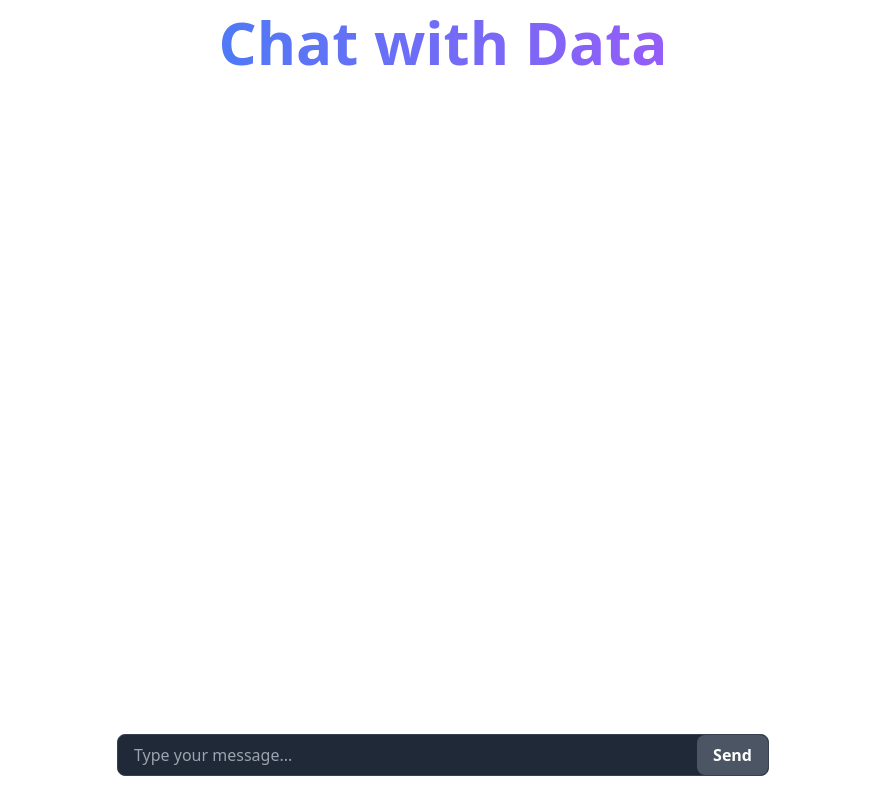
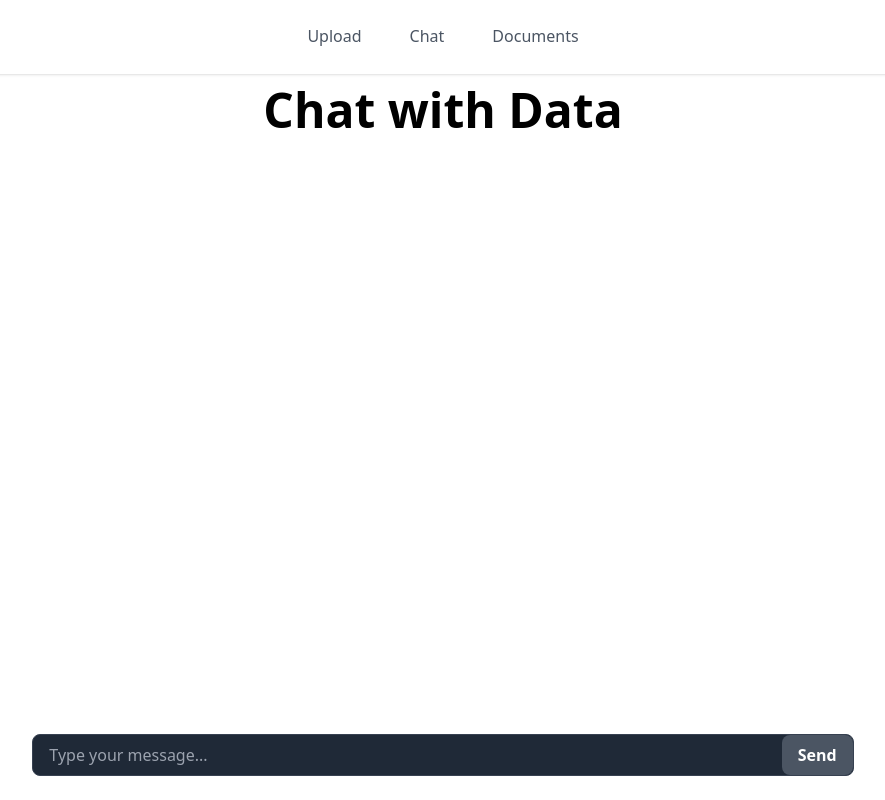
Before and after one commit to Maneshgpai/PrivateGPT, a Next.js app in the folder client/: page /chat in a window 1280 px wide. Shown: the whole page, without its empty margins (197-1082 px from the left). Built offline with nearby package versions, Linux system fonts and the light colour scheme.

Commit message:
Added a NavBar

```diff
--- a/client/pages/chat.js
+++ b/client/pages/chat.js
@@ -1,136 +1,13 @@
-// import { useState } from 'react';
+import React from 'react'
+import Chat from './components/Chat'
+import Navbar from './components/Navbar'
 
-// function Chat() {
-//   const [messages, setMessages] = useState([]);
-//   const [inputValue, setInputValue] = useState('');
-//   const [isLoading, setLoading] = useState(false)
-
-//   const handleInputChange = (e) => {
-//     setInputValue(e.target.value);
-//   };
-
-//   const handleSendMessage = async () => {
-//     event.preventDefault()
-//     setLoading(true)
-//     const text = inputValue
-//     if (inputValue.trim() !== '') {
-//       setMessages((preChatLog)=>[...preChatLog, {role:"user", content:inputValue}]);
-//       setInputValue('');
-//     }
-//     const response = await fetch(`http://localhost:8080/api/query?text=${text}`)
-//     const data = await response.json()
-//     setMessages((preChatLog)=>[...preChatLog, {role:"ai", content:data.message}]);
-//     setLoading(false)
-//   };
-
-//   return (
-//     <div className="min-h-screen flex flex-col justify-between">
-//       <div className="flex-grow p-6 flex flex-col-reverse space-y-4">
-//         <div>
-//           {messages.map((message, index) => (
-//             <div className={`flex ${message.role === "user" ? " justify-end" : " justify-start"}`} key={index}>
-//               <div className={`${
-//               message.role === 'user' ? 'bg-purple-500' : 'bg-gray-800'} rounded-lg p-4 text-white max-w-sm`}>
-//                 {message.content}
-//                 </div>
-//             </div>
-//           ))}
-//         </div>
-//       </div>
-//       <div className="p-4">
-//         <form onSubmit={handleSendMessage} className="flex">
-//           <input
-//             type="text"
-//             value={inputValue}
-//             onChange={handleInputChange}
-//             placeholder="Type your message..."
-//             className="flex-grow px-4 py-2 rounded-l-lg border border-gray-300 focus:outline-none focus:ring-2 focus:ring-blue-500"
-//           />
-//           <button
-//             type='submit'
-//             disabled={ inputValue<=0 ? true : false}
-//             className="px-4 py-2 bg-blue-500 text-white rounded-r-lg disabled:bg-gray-600"
-//           >
-//             Send
-//           </button>
-//         </form>
-//       </div>
-//     </div>
-//   );
-// }
-
-// export default Chat;
-
-
-import { useState, useEffect } from "react";
-import Head from 'next/head'
-import Image from 'next/image'
-import { Inter } from 'next/font/google'
-import styles from '@/styles/Home.module.css'
-import TypingAnimation from "./components/TypingAnimation";
-
-const inter = Inter({ subsets: ['latin'] })
-
-export default function Home() {
-  const [inputValue, setInputValue] = useState("");
-  const [chatLog, setChatLog] = useState([]);
-  const [isLoading, setIsLoading] = useState(false);
-
-  const handleSubmit = (event) => {
-    event.preventDefault();
-
-    setChatLog((prevChatLog) => [...prevChatLog, { type: 'user', message: inputValue }])
-
-    sendMessage(inputValue);
-
-    setInputValue('');
-  }
-
-  const sendMessage = async (text) => {
-    setIsLoading(true);
-
-    const response = await fetch(`http://localhost:8080/api/query?text=${text}`)
-    const data = await response.json()
-    setChatLog((preChatLog)=>[...preChatLog, {type:"bot", message:data.message}]);
-    setIsLoading(false)
-  }
-
+function chat() {
   return (
-    <div className="container mx-auto max-w-[700px]">
-      <div className="flex flex-col h-screen">
-        <h1 className="bg-gradient-to-r from-blue-500 to-purple-500 text-transparent bg-clip-text text-center py-3 font-bold text-6xl">Chat with Data</h1>
-        <div className="flex-grow p-6">
-          <div className="flex flex-col space-y-4">
-          {
-        chatLog.map((message, index) => (
-          <div key={index} className={`flex ${
-            message.type === 'user' ? 'justify-end' : 'justify-start'
-            }`}>
-            <div className={`${
-              message.type === 'user' ? 'bg-purple-500' : 'bg-gray-800'
-            } rounded-lg p-4 text-white max-w-sm`}>
-            {message.message}
-            </div>
-            </div>
-        ))
-            }
-            {
-              isLoading &&
-              <div key={chatLog.length} className="flex justify-start">
-                  <div className="bg-gray-800 rounded-lg p-4 text-white max-w-sm">
-                    <TypingAnimation />
-                  </div>
-              </div>
-            }
-      </div>
-        </div>
-        <form onSubmit={handleSubmit} className="flex-none p-6">
-          <div className="flex rounded-lg border border-gray-700 bg-gray-800">
-        <input type="text" className="flex-grow px-4 py-2 bg-transparent text-white focus:outline-none" placeholder="Type your message..." value={inputValue} onChange={(e) => setInputValue(e.target.value)} />
-            <button type="submit" disabled={inputValue<=0} className="bg-purple-500 rounded-lg px-4 py-2 text-white font-semibold focus:outline-none hover:bg-purple-600 transition-colors duration-300 disabled:bg-gray-600">Send</button>
-            </div>
-        </form>
-        </div>
+    <div>
+      <Chat/>
     </div>
   )
 }
+
+export default chat
--- /dev/null
+++ b/client/pages/components/Chat.jsx
@@ -0,0 +1,74 @@
+import { useState, useEffect } from "react";
+import { Inter } from 'next/font/google'
+import styles from '@/styles/Home.module.css'
+import TypingAnimation from "./TypingAnimation";
+import Link from "next/link";
+import Navbar from "./Navbar";
+
+const inter = Inter({ subsets: ['latin'] })
+
+export default function Chat() {
+  const [inputValue, setInputValue] = useState("");
+  const [chatLog, setChatLog] = useState([]);
+  const [isLoading, setIsLoading] = useState(false);
+
+  const handleSubmit = (event) => {
+    event.preventDefault();
+
+    setChatLog((prevChatLog) => [...prevChatLog, { type: 'user', message: inputValue }])
+
+    sendMessage(inputValue);
+
+    setInputValue('');
+  }
+
+  const sendMessage = async (text) => {
+    setIsLoading(true);
+
+    const response = await fetch(`http://localhost:8080/api/query?text=${text}`)
+    const data = await response.json()
+    setChatLog((preChatLog)=>[...preChatLog, {type:"bot", message:data.message}]);
+    setIsLoading(false)
+  }
+
+  return (
+    <div className="container mx-auto">
+    <div className="fixed left-0 top-0">
+    {/* <svg fill="#000000" height="200px" width="200px" version="1.1" id="Capa_1" xmlns="http://www.w3.org/2000/svg" xmlns:xlink="http://www.w3.org/1999/xlink" viewBox="0 0 219.151 219.151" xml:space="preserve"><g id="SVGRepo_bgCarrier" stroke-width="0"></g><g id="SVGRepo_tracerCarrier" stroke-linecap="round" stroke-linejoin="round"></g><g id="SVGRepo_iconCarrier"> <g> <path d="M109.576,219.151c60.419,0,109.573-49.156,109.573-109.576C219.149,49.156,169.995,0,109.576,0S0.002,49.156,0.002,109.575 C0.002,169.995,49.157,219.151,109.576,219.151z M109.576,15c52.148,0,94.573,42.426,94.574,94.575 c0,52.149-42.425,94.575-94.574,94.576c-52.148-0.001-94.573-42.427-94.573-94.577C15.003,57.427,57.428,15,109.576,15z"></path> <path d="M94.861,156.507c2.929,2.928,7.678,2.927,10.606,0c2.93-2.93,2.93-7.678-0.001-10.608l-28.82-28.819l83.457-0.008 c4.142-0.001,7.499-3.358,7.499-7.502c-0.001-4.142-3.358-7.498-7.5-7.498l-83.46,0.008l28.827-28.825 c2.929-2.929,2.929-7.679,0-10.607c-1.465-1.464-3.384-2.197-5.304-2.197c-1.919,0-3.838,0.733-5.303,2.196l-41.629,41.628 c-1.407,1.406-2.197,3.313-2.197,5.303c0.001,1.99,0.791,3.896,2.198,5.305L94.861,156.507z"></path> </g> </g></svg> */}
+    </div>
+      <div className="flex flex-col h-screen">
+        <Navbar/>
+        <h1 className=" text-center py-3 font-bold text-5xl">Chat with Data</h1>
+        <div className="flex-grow p-6 lg:w-2/3 mx-auto">
+          <div className="flex flex-col space-y-4">
+            {
+                chatLog.map((message, index) => (
+                <div key={index} className={`flex ${
+                    message.type === 'user' ? 'justify-end' : 'justify-start'
+                    }`}>
+                    <div className={`${
+                        message.type === 'user' ? 'bg-purple-500' : 'bg-gray-800'
+                        } rounded-lg p-4 text-white max-w-sm`}>
+                        {message.message}
+                    </div>
+                </div>))}
+                {
+                    isLoading &&
+                    <div key={chatLog.length} className="flex justify-start">
+                        <div className="bg-gray-800 rounded-lg p-4 text-white max-w-sm">
+                            <TypingAnimation />
+                        </div>
+                    </div>
+                }
+            </div>
+        </div>
+        <form onSubmit={handleSubmit} className="flex-none p-6 ">
+          <div className="flex rounded-lg border border-gray-700 bg-gray-800 lg:w-2/3 mx-auto">
+            <input type="text" className="flex-grow px-4 py-2 bg-transparent text-white focus:outline-none" placeholder="Type your message..." value={inputValue} onChange={(e) => setInputValue(e.target.value)} />
+            <button type="submit" disabled={inputValue<=0} className="bg-purple-500 rounded-lg px-4 py-2 text-white font-semibold focus:outline-none hover:bg-purple-600 transition-colors duration-300 disabled:bg-gray-600">Send</button>
+        </div>
+        </form>
+        </div>
+    </div>
+  )
+}
--- a/client/pages/components/FileUpload.jsx
+++ b/client/pages/components/FileUpload.jsx
@@ -51,8 +51,7 @@ function FileUpload() {
       };
       return (
         <div className="h-screen min-w-full">
-          <h1 className=" text-center text-4xl font-semibold mt-3">Chat with your data</h1>
-          {/* <DropZone className='p-16 mt-10 border border-neutral-200' /> */}
+          <h1 className=" text-center py-3 font-bold text-5xl">Upload a PDF file</h1>
            <form onSubmit={handleSubmit} className="flex flex-col justify-center align-middle mt-20">
             { !isLoading && <div className=" text-center">
             <input type="file" onChange={(e) => handleOnChange(e)}/>
--- /dev/null
+++ b/client/pages/components/Navbar.jsx
@@ -0,0 +1,24 @@
+import React from 'react';
+import Link from 'next/link';
+
+function Navbar(){
+return (
+  <nav className="bg-white shadow dark:bg-gray-800">
+    <div className="container flex items-center justify-center p-6 mx-auto text-gray-600 capitalize dark:text-gray-300">
+      <Link href="/" className="border-b-2 border-transparent hover:text-gray-800 dark:hover:text-gray-200 hover:border-blue-500 mx-1.5 sm:mx-6">
+        Upload
+        </Link>
+
+      <Link href="/chat" className="border-b-2 border-transparent hover:text-gray-800 dark:hover:text-gray-200 hover:border-blue-500 mx-1.5 sm:mx-6">
+        Chat
+      </Link>
+
+      <Link href="/documents" className="border-b-2 border-transparent hover:text-gray-800 dark:hover:text-gray-200 hover:border-blue-500 mx-1.5 sm:mx-6">
+        Documents
+      </Link>
+
+    </div>
+  </nav>
+)}
+
+export default Navbar;
--- a/client/pages/index.js
+++ b/client/pages/index.js
@@ -1,7 +1,9 @@
 import FileUpload from "./components/FileUpload"
+import Navbar from "./components/Navbar"
 export default function Home() {
   return (
     <div>
+      <Navbar/>
       <FileUpload/>
     </div>
   )
```
